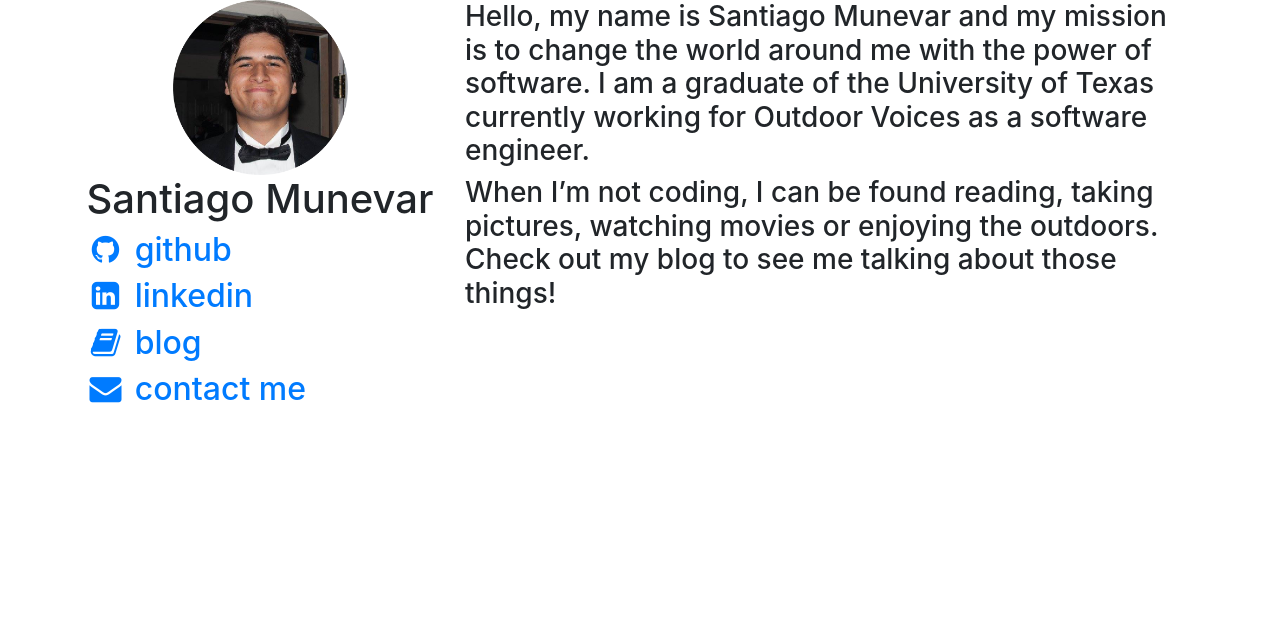
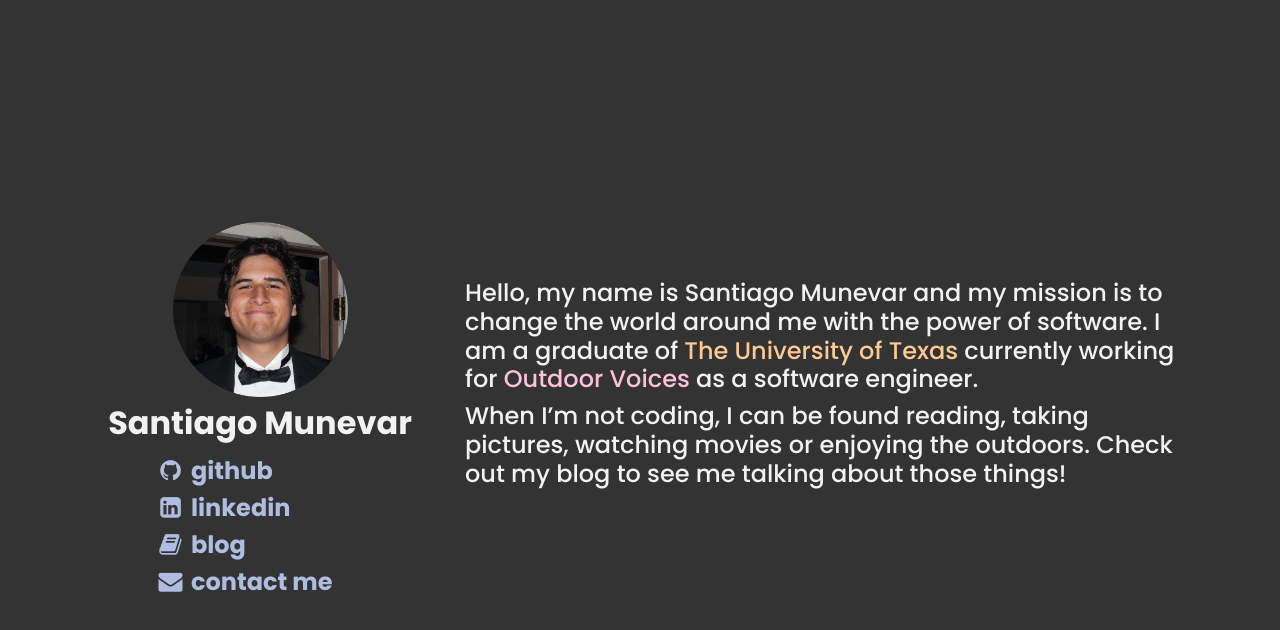
Before and after one commit to git-smp/git-smp.github.io, a plain HTML site: page index.html in a window 1280 px wide. Drawn offline with nearby package versions, Linux system fonts and the light colour scheme.

Commit message:
Basic styling compeleted. Small-columns still need work.

```diff
--- a/index.html
+++ b/index.html
@@ -13,29 +13,31 @@
   </head>
   <body>
     <div class="container">
-      <div class="row">
+      <div class="row" id="content-row">
         <div class="col-md-4">
           <div class="text-center">
             <img src="img/smile.png" class="img-fluid">
-            <h1> Santiago Munevar </h1>
+            <h1 class="web-name"> Santiago Munevar </h1>
           </div>
-          <a href="github.com/git-smp">
-            <h2> <i class="fa fa-github fa-fw" aria-hidden="true"></i> github</h2>
+          <div class="links-div">
+            <a href="http://www.github.com/git-smp">
+              <h2 class="links"> <i class="fa fa-github fa-fw" aria-hidden="true"></i> github</h2>
             </a>
-          <a href="linkedin.com/santiagolinksin">
-            <h2><i class="fa fa-linkedin-square fa-fw" aria-hidden="true"></i> linkedin</h2>
+            <a href="https://www.linkedin.com/in/santiagolinksin/">
+              <h2 class="links"><i class="fa fa-linkedin-square fa-fw" aria-hidden="true"></i> linkedin</h2>
             </a>
             <a href="">
-            <h2><i class="fa fa-book fa-fw" aria-hidden="true"></i> blog</h2>
+              <h2 class="links"><i class="fa fa-book fa-fw" aria-hidden="true"></i> blog</h2>
             </a>
             <a href="mailto:munevar.santiago@gmail.com">
-            <h2><i class="fa fa-envelope fa-fw" aria-hidden="true"></i> contact me</h2>
+              <h2 class="links"><i class="fa fa-envelope fa-fw" aria-hidden="true"></i> contact me</h2>
             </a>
+          </div>
 
 
         </div>
-        <div class="col-md-8">
-          <h3>Hello, my name is Santiago Munevar and my mission is to change the world around me with the power of software. I am a graduate of the University of Texas currently working for Outdoor Voices as a software engineer.</h3>
+        <div class="col-md-8" id="copy-col">
+          <h3>Hello, my name is Santiago Munevar and my mission is to change the world around me with the power of software. I am a graduate of <span class="ut-austin">The University of Texas</span> currently working for <span class="ov">Outdoor Voices</span> as a software engineer.</h3>
           <h3>When I’m not coding, I can be found reading, taking pictures, watching movies or enjoying the outdoors. Check out my blog to see me talking about those things! </h3>
         </div>
       </div>
--- a/style.css
+++ b/style.css
@@ -1,3 +1,51 @@
+body {
+  background-color: #333333;
+}
+
+#content-row {
+  padding-top: 20%;
+}
+
+#copy-col {
+  padding-top: 5%;
+}
+
 .img-fluid {
   width: 50%;
+  padding-bottom: 2%;
 }
+
+h1 {
+  color: #F2F2F2;
+  padding-bottom: 2%;
+  font-size: 2rem;
+  font-family: 'Poppins', sans-serif;
+  font-weight: 700;
+}
+
+h2 {
+  color: #AFBEE0;
+  font-size: 1.5rem;
+  font-family: 'Poppins', sans-serif;
+  font-weight: 700;
+}
+
+.links-div {
+  padding-left: 20%;
+}
+
+h3 {
+  color: #F2F2F2;
+  font-size: 1.5rem;
+  font-family: 'Poppins', sans-serif;
+  font-weight: 500;
+  line-height: 120%;
+}
+
+.ut-austin {
+  color: #FFC994;
+}
+
+.ov {
+  color: #FFC0DA;
+}
```
Lines whose indentation alone changed are shown as unchanged.
